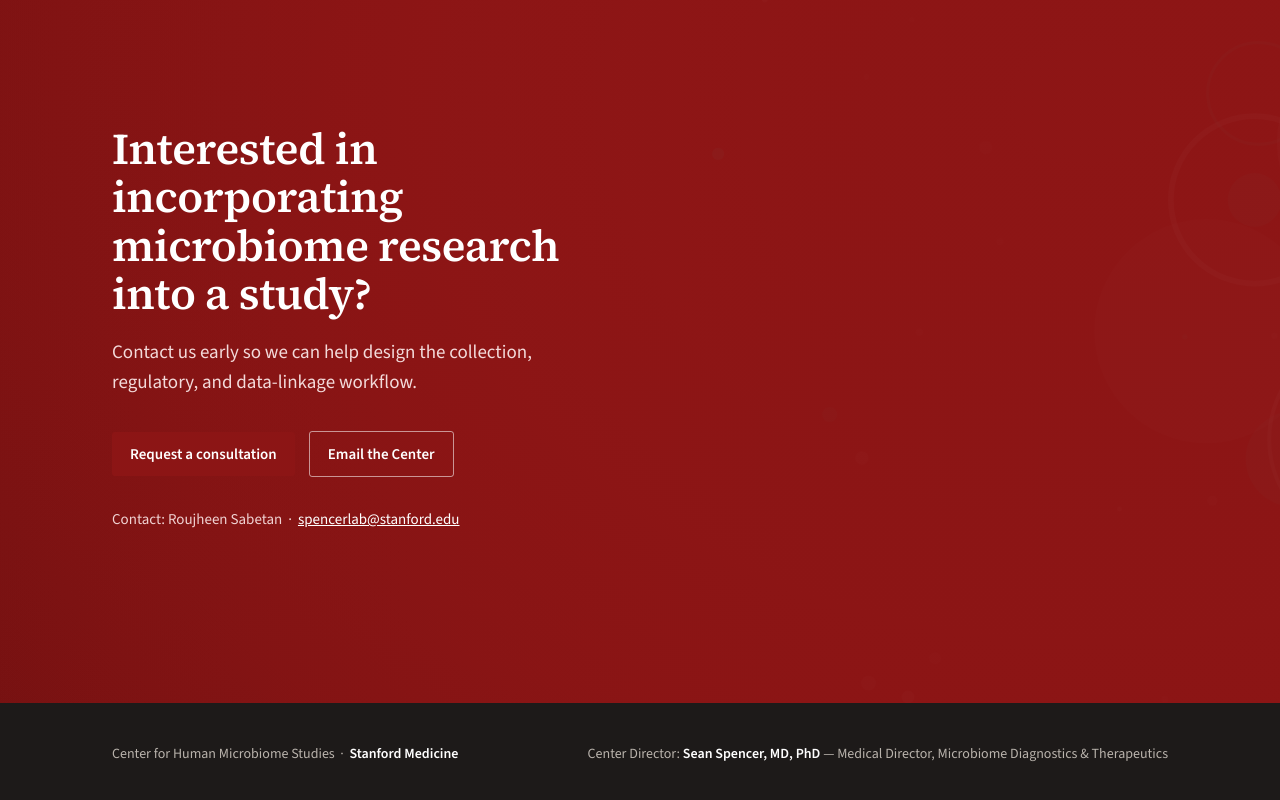
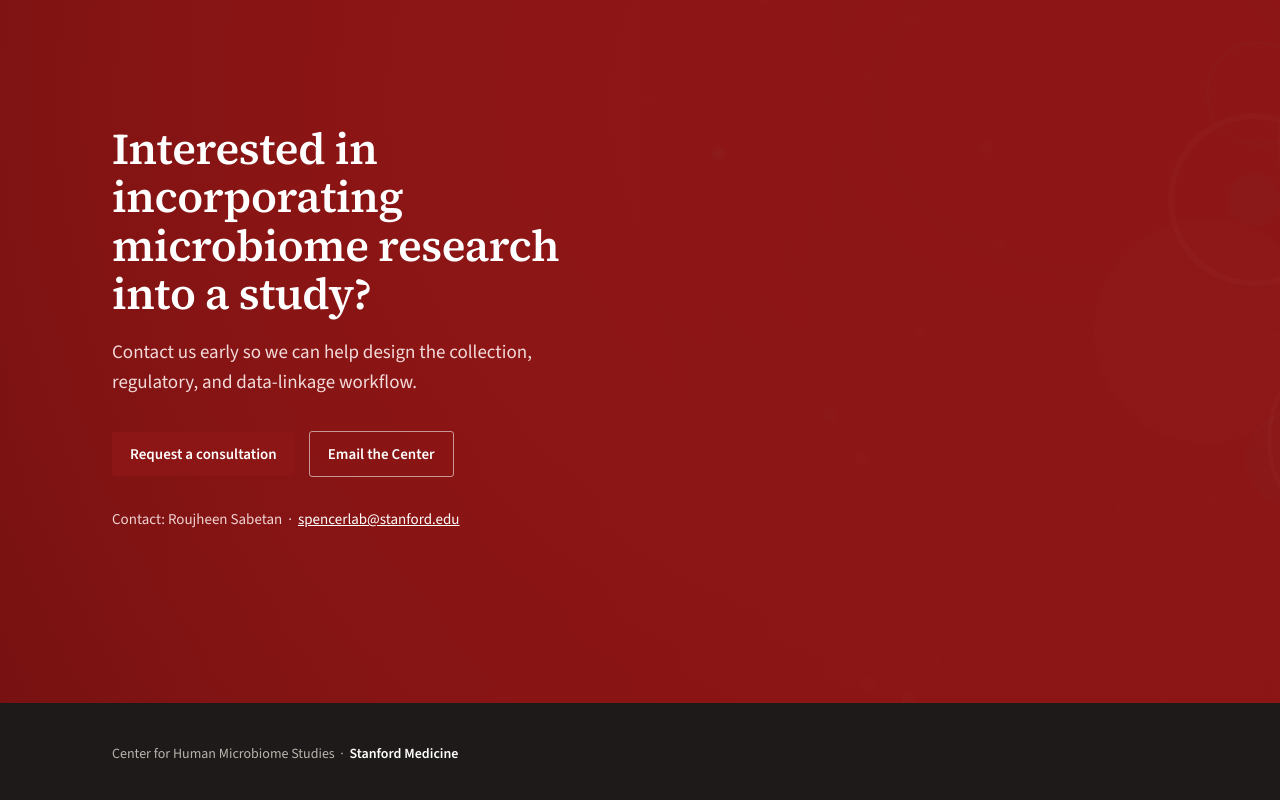
Before and after one commit to rsabetan/microbiome-center, a plain HTML site: page index.html in a window 1280 px wide. Shown: the part 3205-4005 px from the top of the page. Drawn offline with nearby package versions, Linux system fonts and the light colour scheme.

Commit message:
Update index.html

```diff
--- a/index.html
+++ b/index.html
@@ -255,7 +255,6 @@
 <footer class="site">
   <div class="wrap">
     <div>Center for Human Microbiome Studies &nbsp;·&nbsp; <strong>Stanford Medicine</strong></div>
-    <div>Center Director: <strong>Sean Spencer, MD, PhD</strong> — Medical Director, Microbiome Diagnostics &amp; Therapeutics</div>
   </div>
 </footer>
 
```
